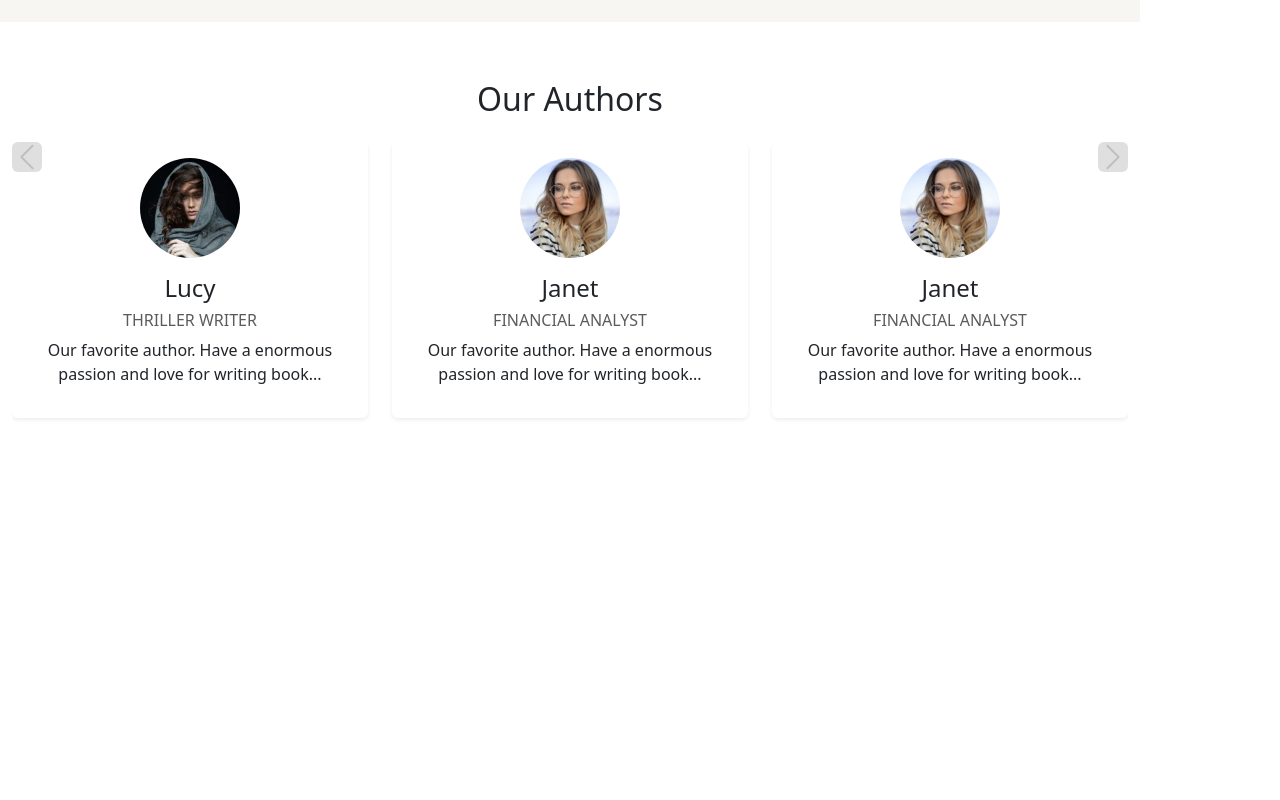
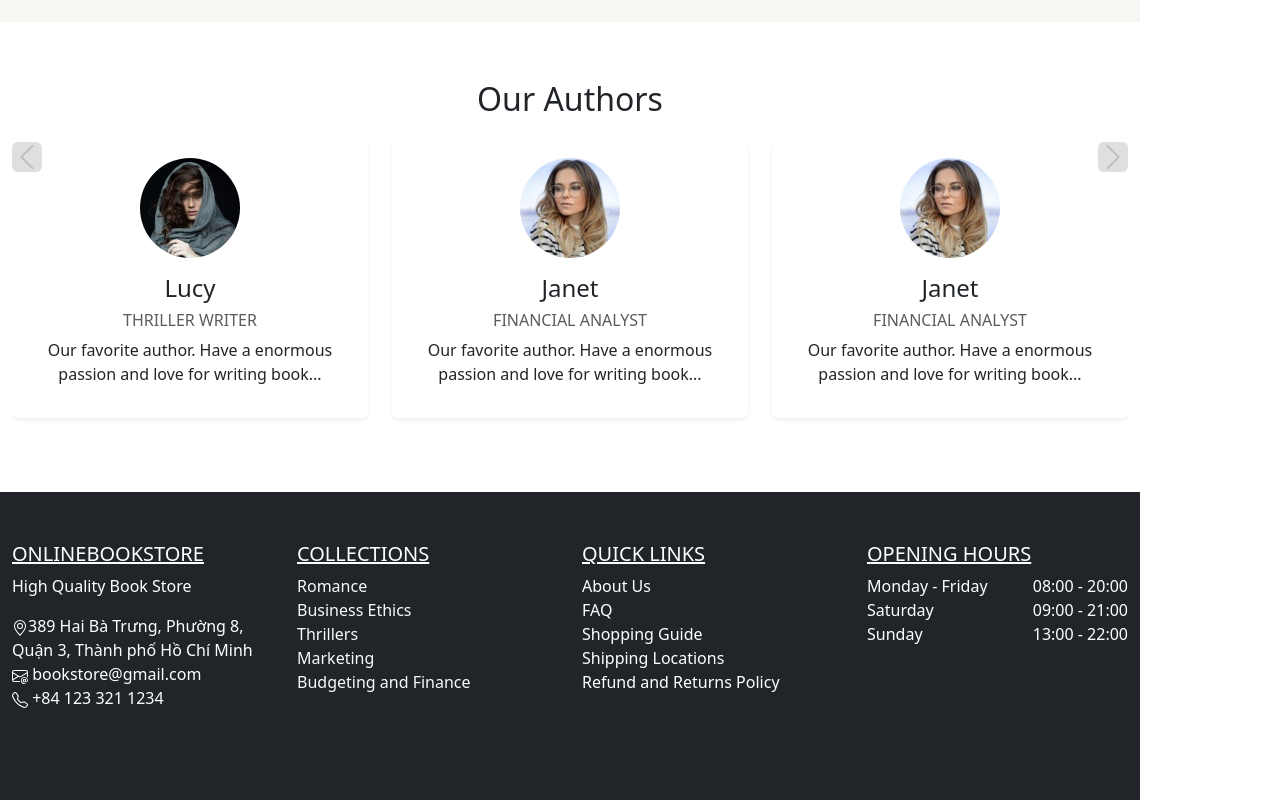
Before and after one commit to VixFong/BookStoreMana, a React (Vite) app: page / in a window 1280 px wide. Shown: the part 3336-4136 px from the top of the page. Before the commit the page ends 3828 px from the top, so only its background shows below. Built offline with nearby package versions, Linux system fonts and the light colour scheme.

Commit message:
Added Footer To The Main Page

```diff
--- a/src/App.jsx
+++ b/src/App.jsx
@@ -5,6 +5,7 @@ import{ FeaturedBooks } from "./Component/FeaturedBooks";
 import{ Banner } from "./Component/Banner";
 import { WhyChooseUs } from "./Component/WhyChooseUs";
 import { Authors } from "./Component/Authors";
+import { Footer } from "./Component/Footer";
 
 
 export const App = () => {
@@ -17,6 +18,7 @@ export const App = () => {
       <Banner/>
       <WhyChooseUs/>
       <Authors/>
+      <Footer/>
     </div>
   );
 };
--- /dev/null
+++ b/src/Component/Footer.jsx
@@ -0,0 +1,60 @@
+import 'bootstrap/dist/css/bootstrap.min.css';
+import React from 'react';
+
+export const Footer = () => {
+    return (
+        <footer style={{ backgroundColor: '#212529', color: '#ffffff', padding: '50px 0' }}>
+            <div className="container">
+                <div className="row">
+                    <div className="col-md-3 mb-4">
+                        <h5 className="text-uppercase text-decoration-underline">OnlineBookStore</h5>
+                        <p>High Quality Book Store</p>
+                        <ul className="list-unstyled">
+                            <li><svg xmlns="http://www.w3.org/2000/svg" width="16" height="16" fill="currentColor" class="bi bi-geo-alt" viewBox="0 0 16 16">
+                            <path d="M12.166 8.94c-.524 1.062-1.234 2.12-1.96 3.07A32 32 0 0 1 8 14.58a32 32 0 0 1-2.206-2.57c-.726-.95-1.436-2.008-1.96-3.07C3.304 7.867 3 6.862 3 6a5 5 0 0 1 10 0c0 .862-.305 1.867-.834 2.94M8 16s6-5.686 6-10A6 6 0 0 0 2 6c0 4.314 6 10 6 10"/>
+                            <path d="M8 8a2 2 0 1 1 0-4 2 2 0 0 1 0 4m0 1a3 3 0 1 0 0-6 3 3 0 0 0 0 6"/>
+                            </svg>389 Hai Bà Trưng, Phường 8, Quận 3, Thành phố Hồ Chí Minh</li>
+                            <li><svg xmlns="http://www.w3.org/2000/svg" width="16" height="16" fill="currentColor" class="bi bi-envelope-at" viewBox="0 0 16 16">
+                            <path d="M2 2a2 2 0 0 0-2 2v8.01A2 2 0 0 0 2 14h5.5a.5.5 0 0 0 0-1H2a1 1 0 0 1-.966-.741l5.64-3.471L8 9.583l7-4.2V8.5a.5.5 0 0 0 1 0V4a2 2 0 0 0-2-2zm3.708 6.208L1 11.105V5.383zM1 4.217V4a1 1 0 0 1 1-1h12a1 1 0 0 1 1 1v.217l-7 4.2z"/>
+                            <path d="M14.247 14.269c1.01 0 1.587-.857 1.587-2.025v-.21C15.834 10.43 14.64 9 12.52 9h-.035C10.42 9 9 10.36 9 12.432v.214C9 14.82 10.438 16 12.358 16h.044c.594 0 1.018-.074 1.237-.175v-.73c-.245.11-.673.18-1.18.18h-.044c-1.334 0-2.571-.788-2.571-2.655v-.157c0-1.657 1.058-2.724 2.64-2.724h.04c1.535 0 2.484 1.05 2.484 2.326v.118c0 .975-.324 1.39-.639 1.39-.232 0-.41-.148-.41-.42v-2.19h-.906v.569h-.03c-.084-.298-.368-.63-.954-.63-.778 0-1.259.555-1.259 1.4v.528c0 .892.49 1.434 1.26 1.434.471 0 .896-.227 1.014-.643h.043c.118.42.617.648 1.12.648m-2.453-1.588v-.227c0-.546.227-.791.573-.791.297 0 .572.192.572.708v.367c0 .573-.253.744-.564.744-.354 0-.581-.215-.581-.8Z"/>
+                            </svg> bookstore@gmail.com</li>
+                            <li><svg xmlns="http://www.w3.org/2000/svg" width="16" height="16" fill="currentColor" class="bi bi-telephone" viewBox="0 0 16 16">
+                            <path d="M3.654 1.328a.678.678 0 0 0-1.015-.063L1.605 2.3c-.483.484-.661 1.169-.45 1.77a17.6 17.6 0 0 0 4.168 6.608 17.6 17.6 0 0 0 6.608 4.168c.601.211 1.286.033 1.77-.45l1.034-1.034a.678.678 0 0 0-.063-1.015l-2.307-1.794a.68.68 0 0 0-.58-.122l-2.19.547a1.75 1.75 0 0 1-1.657-.459L5.482 8.062a1.75 1.75 0 0 1-.46-1.657l.548-2.19a.68.68 0 0 0-.122-.58zM1.884.511a1.745 1.745 0 0 1 2.612.163L6.29 2.98c.329.423.445.974.315 1.494l-.547 2.19a.68.68 0 0 0 .178.643l2.457 2.457a.68.68 0 0 0 .644.178l2.189-.547a1.75 1.75 0 0 1 1.494.315l2.306 1.794c.829.645.905 1.87.163 2.611l-1.034 1.034c-.74.74-1.846 1.065-2.877.702a18.6 18.6 0 0 1-7.01-4.42 18.6 18.6 0 0 1-4.42-7.009c-.362-1.03-.037-2.137.703-2.877z"/>
+                            </svg> +84 123 321 1234</li>
+                        </ul>
+                    </div>
+                    <div className="col-md-3 mb-4">
+                        <h5 className="text-uppercase text-decoration-underline">Collections</h5>
+                        <ul className="list-unstyled">
+                            <li><a href='#' className='link-light'>Romance</a></li>
+                            <li><a href='#'className='link-light'>Business Ethics</a></li>
+                            <li><a href='#'className='link-light'>Thrillers</a></li>
+                            <li><a href='#'className='link-light'>Marketing</a></li>
+                            <li><a href='#'className='link-light'>Budgeting and Finance</a></li>
+                        </ul>
+                    </div>
+                    <div className="col-md-3 mb-4">
+                        <h5 className="text-uppercase text-decoration-underline">Quick Links</h5>
+                        <ul className="list-unstyled">
+                            <li>About Us</li>
+                            <li>FAQ</li>
+                            <li>Shopping Guide</li>
+                            <li>Shipping Locations</li>
+                            <li>Refund and Returns Policy</li>
+                        </ul>
+                    </div>
+                    <div className="col-md-3 mb-4">
+                        <h5 className="text-uppercase text-decoration-underline">Opening Hours</h5>
+                        <ul className="list-unstyled">
+                            <li>Monday - Friday <span className="float-end">08:00 - 20:00</span></li>
+                            <li>Saturday <span className="float-end">09:00 - 21:00</span></li>
+                            <li>Sunday <span className="float-end">13:00 - 22:00</span></li>
+                        </ul>
+                    </div>
+                </div>
+            </div>
+        </footer>
+    );
+};
+
+export default Footer;
```
